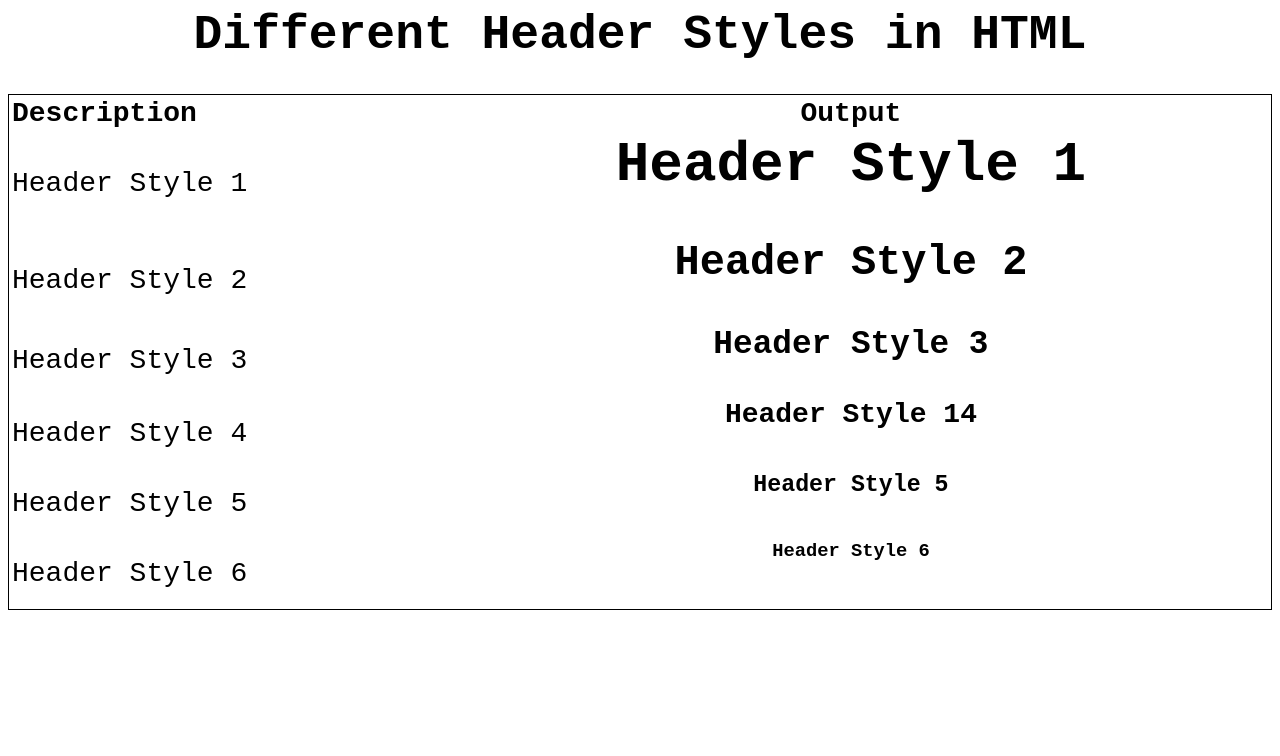
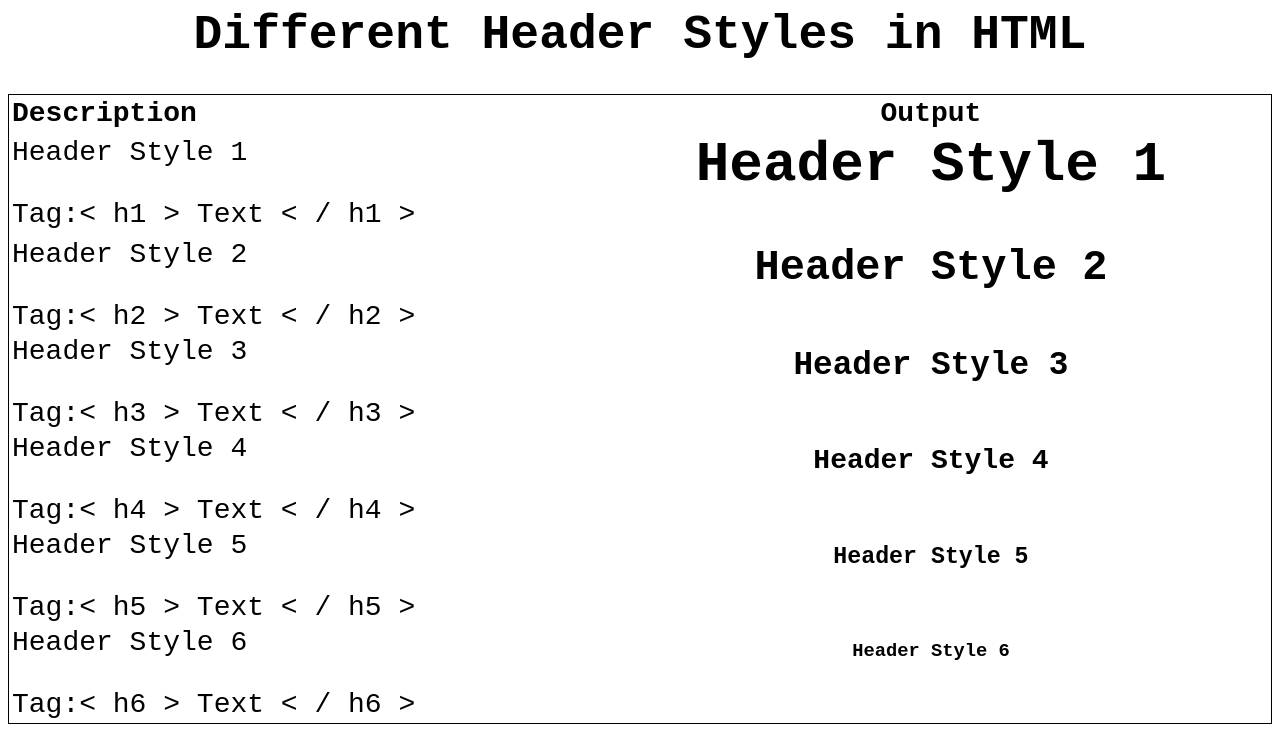
Before and after one commit to hellokodo/htmlcss, a plain HTML site: page HeaderStyles/index.html in a window 1280 px wide. Drawn offline with Linux system fonts and the light colour scheme.

Commit message:
Added Tags in the Respective Sections of the Table
- Changes in Header 4 Text Has Been Made

```diff
--- a/HeaderStyles/index.html
+++ b/HeaderStyles/index.html
@@ -23,27 +23,27 @@
 				<th>Output</th>
 			</tr>
 			<tr>
-				<td align = "left">Header Style 1</td>
+				<td align = "left">Header Style 1<br><br>Tag:< h1 > Text < / h1 ></td>
 				<td align = "center"><h1>Header Style 1</h1></td>
 			</tr>
 			<tr>
-				<td align = "left">Header Style 2</td>
+				<td align = "left">Header Style 2<br><br>Tag:< h2 > Text < / h2 ></td>
 				<td align = "center"><h2>Header Style 2</h2></td>
 			</tr>
 			<tr>
-				<td align = "left">Header Style 3</td>
+				<td align = "left">Header Style 3<br><br>Tag:< h3 > Text < / h3 ></td>
 				<td align = "center"><h3>Header Style 3</h3></td>
 			</tr>
 			<tr>
-				<td align = "left">Header Style 4</td>
-				<td align = "center"><h4>Header Style 14</h4></td>
+				<td align = "left">Header Style 4<br><br>Tag:< h4 > Text < / h4 ></td>
+				<td align = "center"><h4>Header Style 4</h4></td>
 			</tr>
 			<tr>
-				<td align = "left">Header Style 5</td>
+				<td align = "left">Header Style 5<br><br>Tag:< h5 > Text < / h5 ></td>
 				<td align = "center"><h5>Header Style 5</h5></td>
 			</tr>
 			<tr>
-				<td align = "left">Header Style 6</td>
+				<td align = "left">Header Style 6<br><br>Tag:< h6 > Text < / h6 ></td>
 				<td align = "center"><h6>Header Style 6</h6></td>
 			</tr>
 		</table>
```
